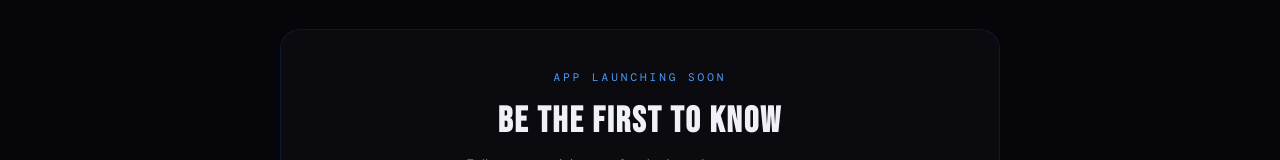
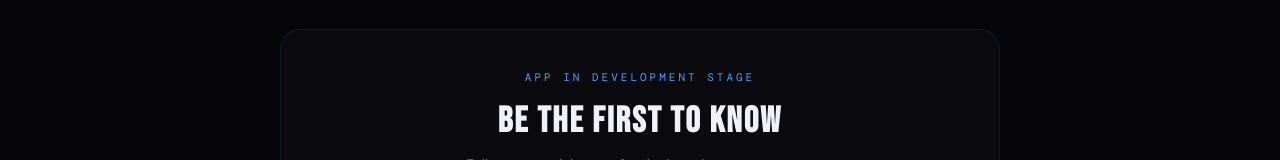
Before and after one commit to tarekN98/voltresso-website, a plain HTML site: page index.html in a window 1280 px wide. Shown: the part 9447-9607 px from the top of the page. Drawn offline with nearby package versions, Linux system fonts and the light colour scheme.

Commit message:
Update index.html

```diff
--- a/index.html
+++ b/index.html
@@ -1060,7 +1060,7 @@
   </div>
 
   <div style="margin-top: 80px; padding: 40px; background: var(--bg); border: 1px solid var(--border); border-radius: 20px; text-align: center;">
-    <p style="font-family: var(--font-mono); font-size: 11px; letter-spacing: 3px; color: var(--blue-mid); text-transform: uppercase; margin-bottom: 16px;">App Launching Soon</p>
+    <p style="font-family: var(--font-mono); font-size: 11px; letter-spacing: 3px; color: var(--blue-mid); text-transform: uppercase; margin-bottom: 16px;">App In Development stage</p>
     <h3 style="font-family: var(--font-display); font-size: 36px; letter-spacing: 2px; margin-bottom: 12px;">BE THE FIRST TO KNOW</h3>
     <p style="color: var(--muted); font-size: 14px; margin-bottom: 24px;">Follow our social pages for the launch announcement.</p>
     <div style="display: flex; gap: 12px; justify-content: center; flex-wrap: wrap;">
```
